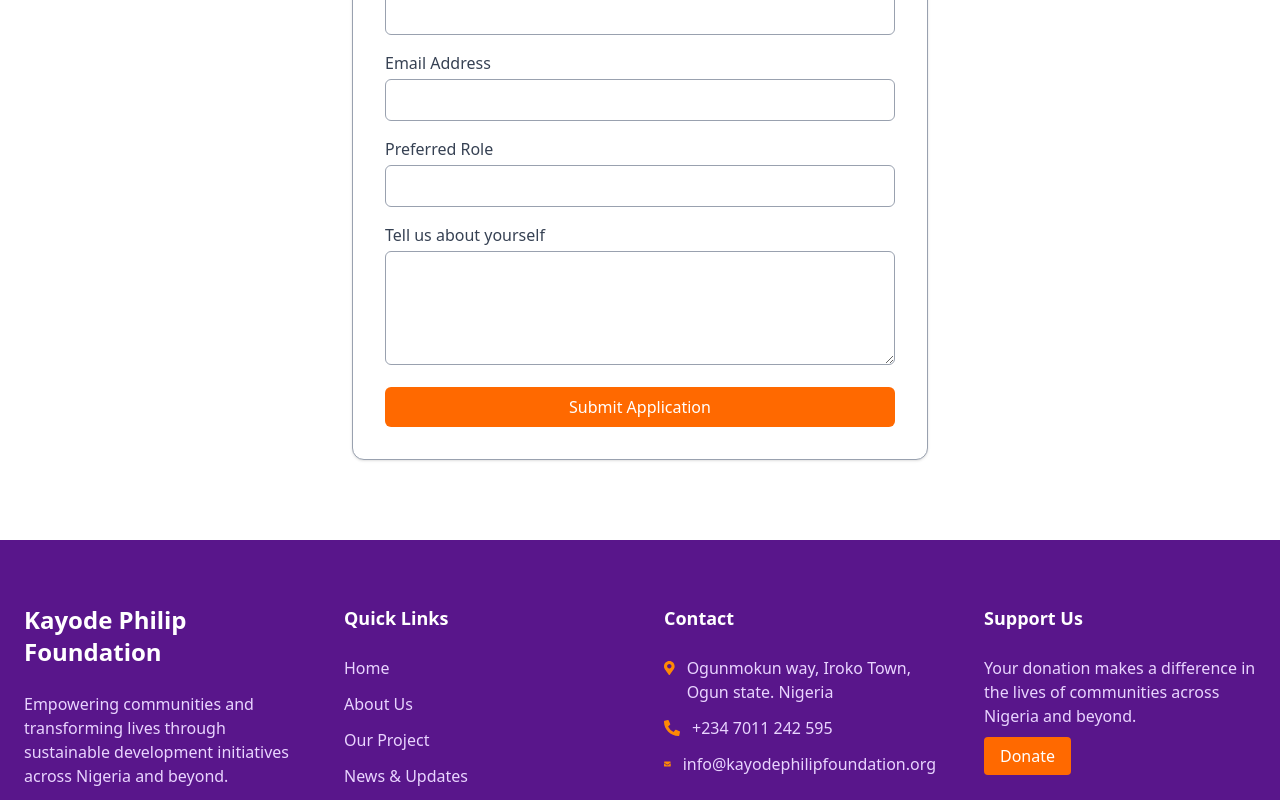
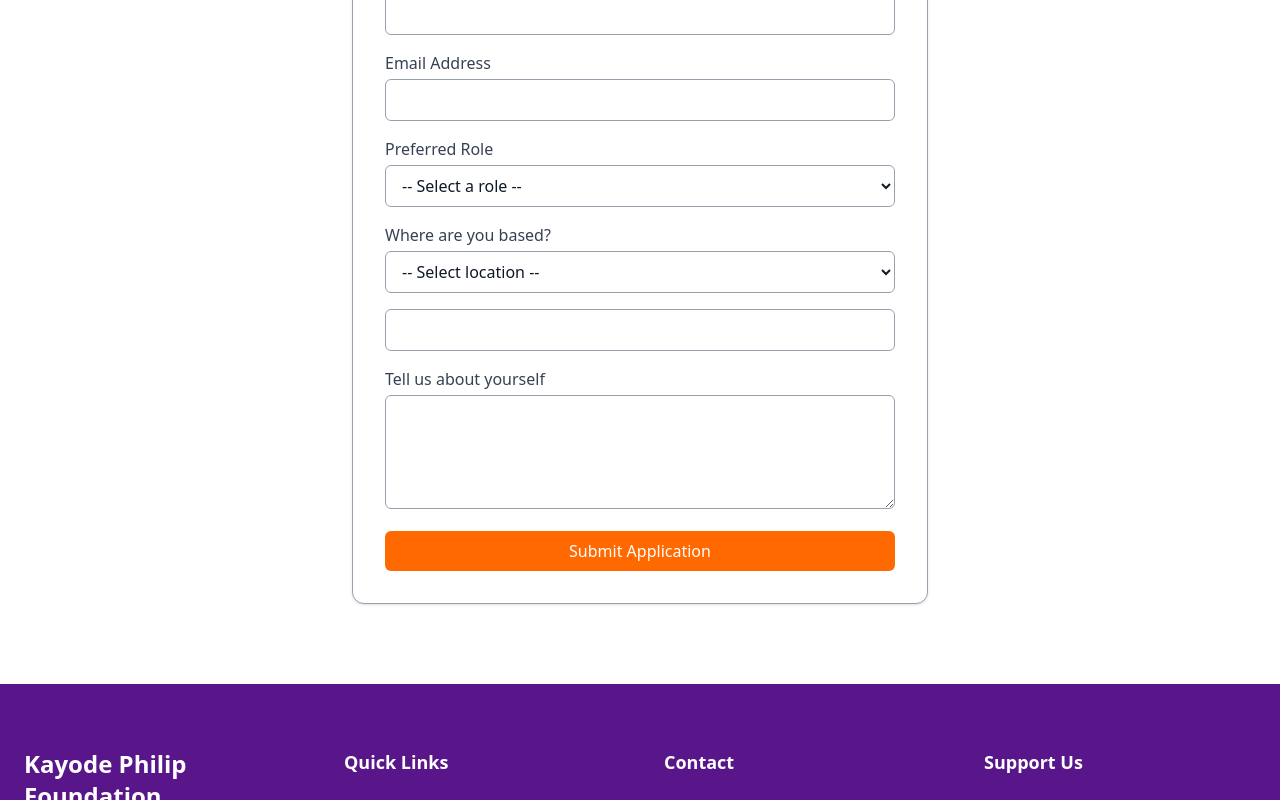
Before and after one commit to Marie-Adedayo/KPF-Website, a React (Vite) app: page /volunteer in a window 1280 px wide. Shown: the part 1240-2040 px from the top of the page. Built offline with nearby package versions, Linux system fonts and the light colour scheme.

Commit message:
Update of volunteer.tsx

```diff
--- a/src/pages/VolunteerPage.tsx
+++ b/src/pages/VolunteerPage.tsx
@@ -180,6 +180,87 @@
             <label htmlFor="role" className="block font-medium text-gray-700 mb-1">
               Preferred Role
             </label>
+            <select
+              id="role"
+              name="role"
+              value={(form as any).role || ""}
+              onChange={(e) => handleChange(e as any)}
+              required
+              className="w-full border border-gray-400 px-3 py-2 rounded-md mb-4 focus:ring-1 focus:ring-purple-600 focus:border-purple-600 focus:outline-none"
+            >
+              <option value="">-- Select a role --</option>
+              <option value="Teaching">Teaching / Mentoring</option>
+              <option value="Event Support">Event Support</option>
+              <option value="Fundraising">Fundraising</option>
+              <option value="Communications">Communications / Social Media</option>
+              <option value="Administration">Administration</option>
+              <option value="Other">Other</option>
+            </select>
+
+            <label htmlFor="locationType" className="block font-medium text-gray-700 mb-1">
+              Where are you based?
+            </label>
+            <select
+              id="locationType"
+              name="locationType"
+              value={(form as any).locationType || ""}
+              onChange={(e) => handleChange(e as any)}
+              required
+              className="w-full border border-gray-400 px-3 py-2 rounded-md mb-4 focus:ring-1 focus:ring-purple-600 focus:border-purple-600 focus:outline-none"
+            >
+              <option value="">-- Select location --</option>
+              <option value="nigeria">Nigeria</option>
+              <option value="abroad">Abroad</option>
+            </select>
+
+            {/* Nigerian states list */}
+            {((form as any).locationType === "nigeria") && (() => {
+              const NIGERIAN_STATES = [
+              "Abia","Adamawa","Akwa Ibom","Anambra","Bauchi","Bayelsa","Benue",
+              "Borno","Cross River","Delta","Ebonyi","Edo","Ekiti","Enugu","Gombe",
+              "Imo","Jigawa","Kaduna","Kano","Katsina","Kebbi","Kogi","Kwara",
+              "Lagos","Nasarawa","Niger","Ogun","Ondo","Osun","Oyo","Plateau",
+              "Rivers","Sokoto","Taraba","Yobe","Zamfara","Federal Capital Territory"
+              ];
+              return (
+              <>
+                <label htmlFor="state" className="block font-medium text-gray-700 mb-1">
+                State in Nigeria
+                </label>
+                <select
+                id="state"
+                name="state"
+                value={(form as any).state || ""}
+                onChange={(e) => handleChange(e as any)}
+                required
+                className="w-full border border-gray-400 px-3 py-2 rounded-md mb-4 focus:ring-1 focus:ring-purple-600 focus:border-purple-600 focus:outline-none"
+                >
+                <option value="">-- Select state --</option>
+                {NIGERIAN_STATES.map((s) => (
+                  <option key={s} value={s}>
+                  {s}
+                  </option>
+                ))}
+                </select>
+              </>
+              );
+            })()}
+
+            {((form as any).locationType === "abroad") && (
+              <>
+              <label htmlFor="country" className="block font-medium text-gray-700 mb-1">
+                Country
+              </label>
+              <input
+                id="country"
+                name="country"
+                value={(form as any).country || ""}
+                onChange={handleChange}
+                required
+                className="w-full border border-gray-400 px-3 py-2 rounded-md mb-4 focus:ring-1 focus:ring-purple-600 focus:border-purple-600 focus:outline-none"
+              />
+              </>
+            )}
             <input
               id="role"
               name="role"
```
